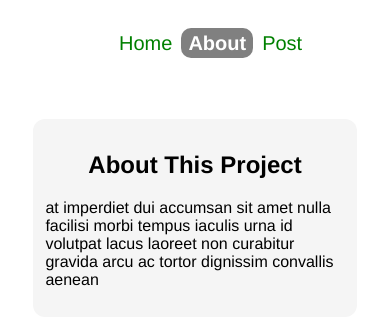
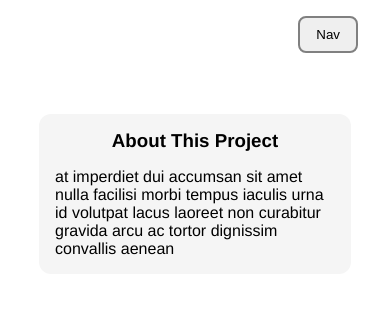
Before and after one commit to or-abdillh/learn-vuex, a Vue app: page /about in a window 390 px wide. Shown: the top 324 px of the page. Built offline with nearby package versions, Linux system fonts and the light colour scheme; sample sign-in values are in the browser's storage.

Commit message:
Create responsive navbar

```diff
--- /dev/null
+++ b/DB.json
@@ -0,0 +1,4 @@
+{
+   "user_name": "Hans",
+   "password": "hans2340"
+}
--- a/index.html
+++ b/index.html
@@ -4,6 +4,14 @@
     <meta charset="UTF-8" />
     <link rel="icon" href="/favicon.ico" />
     <meta name="viewport" content="width=device-width, initial-scale=1.0" />
+    <style type="text/css" media="all">
+
+       * {
+          margin: 0;
+          padding: 0;
+       }
+
+    </style>
     <title>Vite App</title>
   </head>
   <body>
--- a/package.json
+++ b/package.json
@@ -7,6 +7,7 @@
     "serve": "vite preview"
   },
   "dependencies": {
+    "axios": "^0.21.4",
     "es6-promise": "^4.2.8",
     "vue": "^3.2.6",
     "vue-router": "^4.0.11",
--- a/src/App.vue
+++ b/src/App.vue
@@ -1,5 +1,6 @@
 <template>
-   <ul v-if="$route.fullPath != '/login'" >
+   <div class="nav" v-if="$route.fullPath != '/login'" >
+      <ul :class="isSlide ? 'active' : '' ">
          <li>
             <router-link to="/" >Home</router-link>
          </li>
@@ -10,42 +11,123 @@
             <router-link to="/post" >Post</router-link>
          </li>
       </ul>
+      <button @click="isSlide = !isSlide" type="button">
+         <span>Nav</span>
+      </button>
+   </div>
    <router-view>
    </router-view>
 </template>
 
+<script>
 
+   import { ref } from 'vue'
 
-<style>
+   export default {
+      name: 'App',
+      setup() {
+
+         const isSlide = ref(false)
+
+         return { isSlide }
+      }
+   }
+
+</script>
+
+<style lang="scss" >
 #app {
   font-family: Avenir, Helvetica, Arial, sans-serif;
+}
+
+.nav {
+
+   .router-link-active {
+      background: #1bd25f;
+      padding: .25rem .5rem;
+      color: whitesmoke;
+      border-radius: 8px;
+   }
+
+   ul {
+      background: whitesmoke;
+      box-sizing: border-box;
+      padding: .75rem;
+
+      li {
+         list-style: none;
+         margin-right: 1rem;
+
+         a {
+            text-decoration: none;
+            color: #1bd25f;
+            font-size: 1.25rem;
+         }
+      }
+   }
+}
+
+@media only screen and (min-width: 64.063em) {
+   .nav {
+      padding: 1rem 0;
+      background: whitesmoke;
+
+      button {
+         display: none;
       }
 
       ul {
          display: flex;
          justify-content: center;
-   margin-top: 2rem;
+      }
+   }
 }
 
-ul li {
-   list-style: none;
-   display: block;
-   margin-right: .55rem;
+@media only screen and (max-width: 64em) {
+
+   .nav {
+      min-width: 100%;
+      height: 50px;
+      display: flex;
+      position: relative;
+
+      .active {
+         left: 0;
       }
 
-ul li a {
-   color: green;
-   font-size: 1.25rem;
-   text-decoration: none;
+      button {
+         padding: .55rem 1rem;
+         position: absolute;
+         right: 2rem;
+         top: 1rem;
+         border-radius: 8px;
+         border: none;
+         cursor: pointer;
+         border: 2px solid gray;
+         transition: .3s ease;
+
+         &:active {
+            border-color: salmon;
+            letter-spacing: 2px;
+            outline: none;
+         }
       }
 
-.router-link-active,
-.router-link-exact-active {
-   background-color: gray;
-   color: white;
-   padding: .25rem .45rem;
-   border-radius: 10px;
-   font-weight: bold;
-   cursor: pointer;
+      ul {
+         width: 40%;
+         position: fixed;
+         top: 0;
+         bottom: 0;
+         left: -100%;
+         padding-top: 2rem;
+         transition: .3s ease;
+
+         li {
+            text-align: center;
+            margin-bottom: 1rem;
          }
+      }
+   }
+}
+
 </style>
--- a/src/router/index.js
+++ b/src/router/index.js
@@ -1,4 +1,5 @@
 import { createRouter, createWebHistory } from 'vue-router'
+import { useStore } from 'vuex'
 import Home from '../views/Home.vue'
 import About from '../views/About.vue'
 import Post from '../views/Post.vue'
@@ -31,11 +32,16 @@ export const router = createRouter({
   routes
 })
 
+const store = useStore()
+
 router.beforeEach((to, from, next) => {
    let isAuth;
    if ( localStorage.getItem('isAuth') ) isAuth = true
    else isAuth = false
 
-   if ( to.name !== 'Login' && !isAuth ) next({ name: 'Login' })
+   if ( to.name !== 'Login' && !isAuth ) {
+      //store.commit('setAuthErrMsg', 'you are not logged in, you must login first')
+      next({ name: 'Login' })
+   }
    else next()
 })
--- a/src/store/index.js
+++ b/src/store/index.js
@@ -3,12 +3,16 @@ import { createStore } from 'vuex'
 export const store = createStore({
    state() {
       return {
-         username: ''
+         username: '',
+         authErrMsg: ''
       }
    },
    mutations: {
       setUserName(state, value) {
          state.username = value
+      },
+      setAuthErrMsg(state, msg) {
+         state.authErrMsg = msg
       }
    }
 })
--- a/src/views/About.vue
+++ b/src/views/About.vue
@@ -1,6 +1,6 @@
 <template>
    <div class="about-wrapper">
-      <h2>About This Project</h2>
+      <h3>About This Project</h3>
       <p>at imperdiet dui accumsan sit amet nulla facilisi morbi tempus iaculis urna id volutpat lacus laoreet non curabitur gravida arcu ac tortor dignissim convallis aenean</p>
    </div></template>
 
@@ -19,8 +19,13 @@
       text-align: center;
       margin: 4rem auto 0;
       background: whitesmoke;
-      padding: .75rem;
+      padding: 1rem;
+      box-sizing: border-box;
       border-radius: 12px;
+
+      h3 {
+         margin-bottom: 1rem;
+      }
 
       p {
          text-align: left;
--- a/src/views/Home.vue
+++ b/src/views/Home.vue
@@ -36,12 +36,9 @@
       text-align: center;
       margin: 4rem auto 0;
       background: whitesmoke;
-      padding: .75rem;
+      padding: 1rem .75rem;
       border-radius: 12px;
 
-      h2, p {
-         line-height: 50%;
-      }
 
       button {
          width: 55%;
--- a/src/views/Login.vue
+++ b/src/views/Login.vue
@@ -4,12 +4,17 @@
       <input v-model="userName" type="text" placeholder="Username" />
       <input type="password" placeholder="password" />
       <button ref="btnLogin" :disabled="userName == ''" @click="login" type="button">Submit</button>
+      <small ref="textMsgAuth" ></small>
    </div>
+   <pre>
+      {{ router.currentRoute.path }}
+   </pre>
 </template>
 <script>
-   import { ref } from 'vue'
-   import { router } from '../router/'
-   import { store } from '../store'
+   import { ref, onMounted } from 'vue'
+   import { useRouter } from 'vue-router'
+   import { useStore } from 'vuex'
+   import axios from 'axios'
 
    export default {
       name: 'Login',
@@ -17,17 +22,22 @@
 
          const userName = ref('')
          const btnLogin = ref(null)
+         const textMsgAuth = ref(null)
+         const store = useStore()
+         const router = useRouter()
 
          const login = () => {
             btnLogin.value.innerHTML = 'Loading, please wait'
-            localStorage.setItem('isAuth', true)
+            localStorage.setItem('isAuth', 'true')
             store.commit('setUserName', userName.value)
+            store.commit('setAuthErrMsg', '')
 
             setTimeout(() => {
-               router.push({name: 'Home'})
+               router.push({ name: 'Home' })
             }, 1500)
          }
-         return { userName, btnLogin, login, store }
+
+         return { userName, btnLogin, login, textMsgAuth, router }
       }
    }
 
@@ -40,11 +50,13 @@
       margin: 2rem auto 0;
       display: flex;
       flex-wrap: wrap;
-      justify-content: center;
 
       h3 {
+         font-size: 1.5rem;
+         display: block;
+         width: 100%;
          text-align: center;
-         font-size: 1.5rem;
+         margin-bottom: 1rem;
       }
 
       input {
@@ -72,6 +84,12 @@
          border: 1.5px solid gray;
          margin-bottom: .55rem;
       }
+
+      small {
+         color: #cf1e1e;
+         font-weight: bold;
+         letter-spacing: .5px;
+      }
    }
 
 </style>
--- a/src/views/Post.vue
+++ b/src/views/Post.vue
@@ -21,8 +21,13 @@
       text-align: center;
       margin: 4rem auto 0;
       background: whitesmoke;
-      padding: .75rem;
+      padding: 1rem;
+      box-sizing: border-box;
       border-radius: 12px;
+
+      h3, p {
+         margin-bottom: 1rem;
+      }
 
       p {
          text-align: left;
```
Lines whose indentation alone changed are shown as unchanged.
